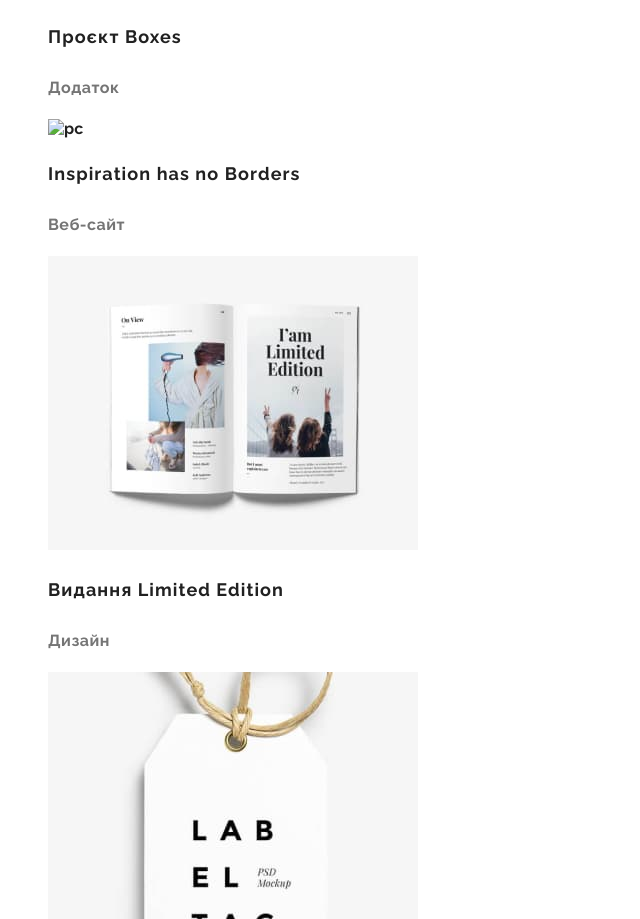
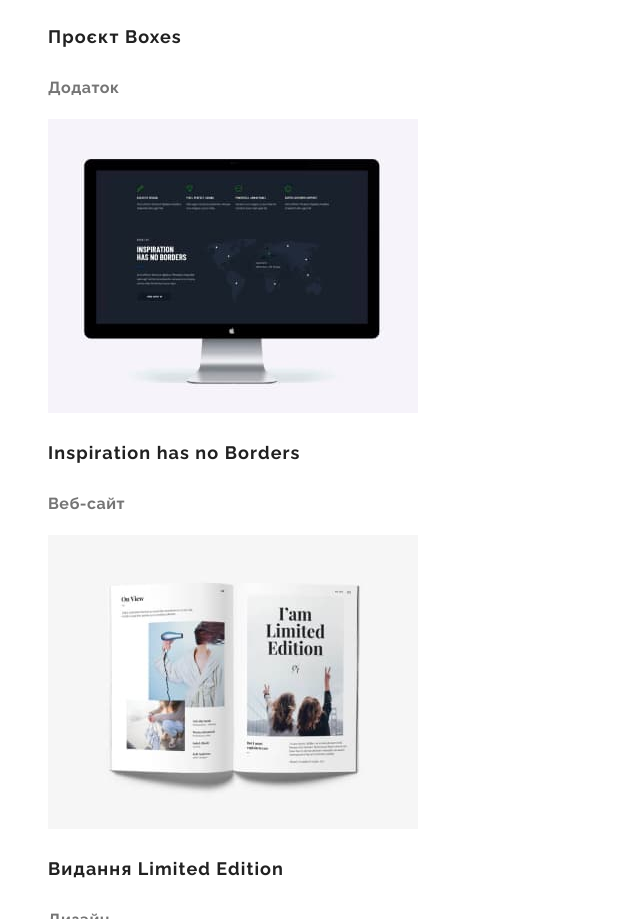
Before and after one commit to ruslanzakhar/goit-markup-hw-02, a plain HTML site: page portfolio.html in a window 1280 px wide. Shown: the part 2264-3183 px from the top of the page, without its empty margins (0-640 px from the left). Drawn offline with Linux system fonts and the light colour scheme; the site is published under a folder, as on GitHub Pages, so addresses that start at the root find nothing.

Commit message:
Update portfolio.html

```diff
--- a/portfolio.html
+++ b/portfolio.html
@@ -71,7 +71,7 @@
         <p class="pre-title">Додаток</p>
       </li>
       <li class="projects-items list">
-        <img src="/images/pc.jpg" alt="pc" width="370">
+        <img src="./images/pc.jpg" alt="pc" width="370">
         <h3 class="prt-pre-title">Inspiration has no Borders</h3>
         <p class="pre-title">Веб-сайт</p>
       </li>
```
